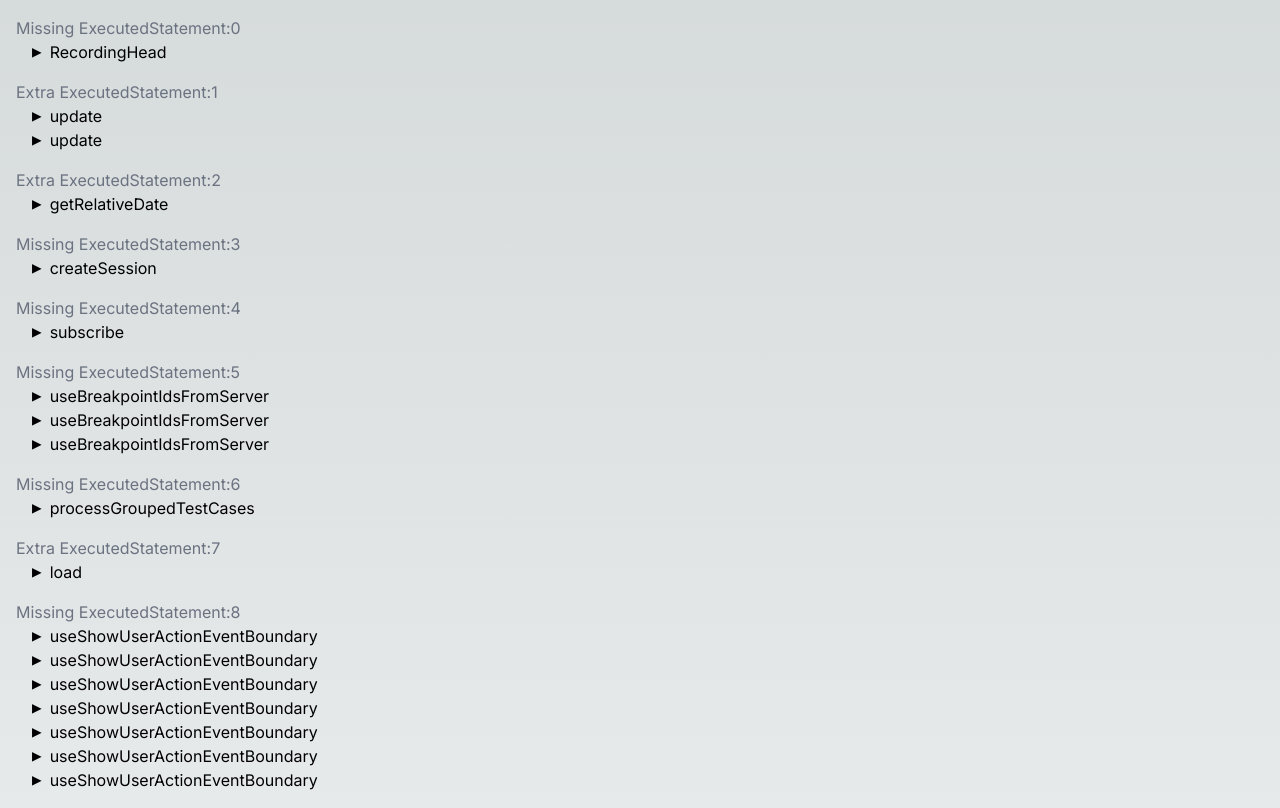
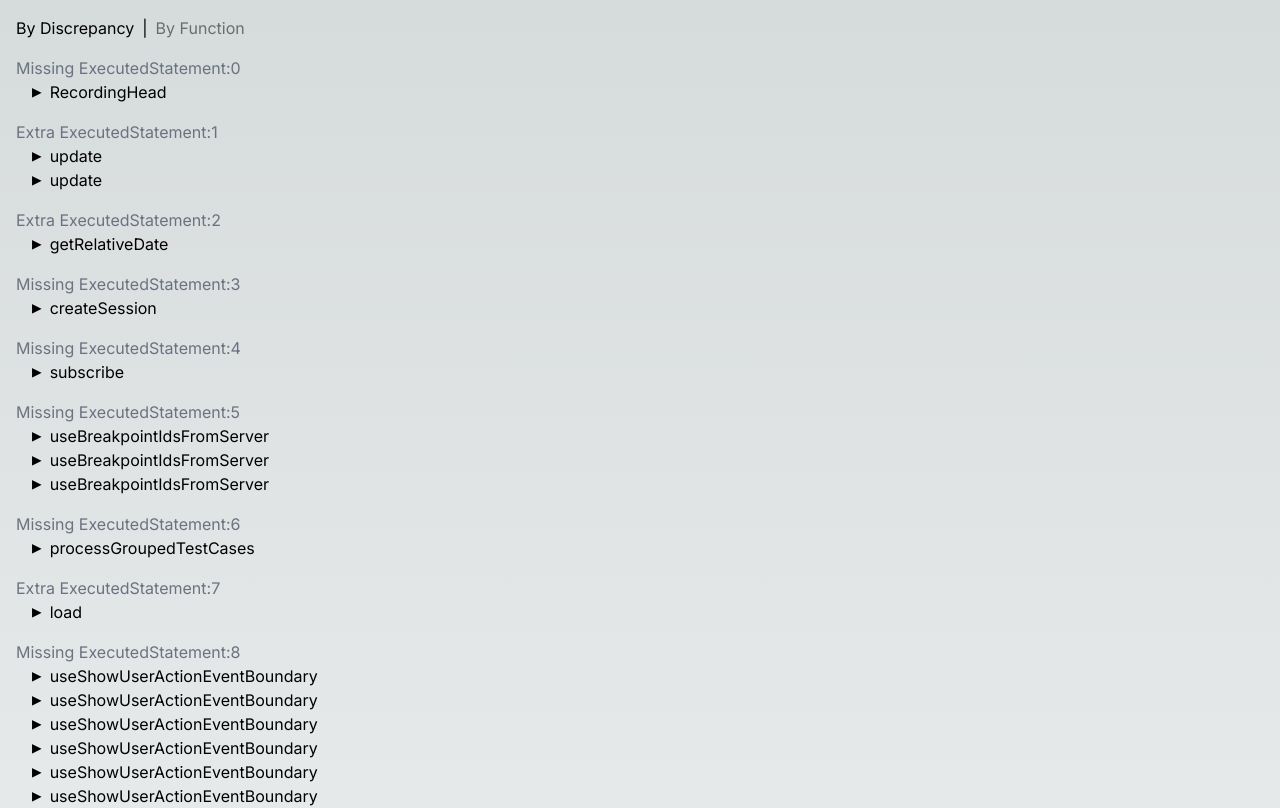
Before and after one commit to jaril/rca-viewer, a Next.js app: page / in a window 1280 px wide. Shown: the top 808 px of the page. Built offline with nearby package versions, Linux system fonts and the light colour scheme.

Commit message:
Allow user to show discrepancies by function

```diff
--- a/src/app/page.tsx
+++ b/src/app/page.tsx
@@ -9,40 +9,96 @@ type _Sequence = {
   kind: string;
   sequenceId: string;
   discrepancies: _Discrepancy[];
+  functions: _Function[];
 };
 type _Discrepancy = any;
+type _Function = any;
+type _GroupedFunction = {
+  name: string;
+  events: any[];
+};
 
 export default function Home() {
+  const [groupBy, setGroupBy] = useState<"function" | "discrepancy">(
+    "discrepancy"
+  );
   const discrepancies = data.discrepancies[0].discrepancies;
   const executedStatements = discrepancies.filter(
     (d) => d.eventKind === "ExecutedStatement"
   );
   const { ExecutedStatement: sequences } = groupSequences(executedStatements);
-  console.log({ executedStatements, sequences });
 
   useEffect(() => {}, []);
   return (
-    <div className="p-4">
+    <div className="p-4 gap-4 flex flex-col">
+      <div className="flex flex-row gap-2">
+        <button
+          className={groupBy === "discrepancy" ? "opacity-100" : "opacity-50"}
+          onClick={() => setGroupBy("discrepancy")}
+        >
+          By Discrepancy
+        </button>
+        <div>|</div>
+        <button
+          className={groupBy === "function" ? "opacity-100" : "opacity-50"}
+          onClick={() => setGroupBy("function")}
+        >
+          By Function
+        </button>
+      </div>
       <div className="flex flex-col gap-4">
         {Object.values(sequences).map((s, i) => (
-          <Sequence sequence={s} key={i} />
+          <Sequence sequence={s} key={i} groupBy={groupBy} />
         ))}
       </div>
     </div>
   );
 }
 
-function Sequence({ sequence }: { sequence: _Sequence }) {
+function Sequence({
+  sequence,
+  groupBy,
+}: {
+  sequence: _Sequence;
+  groupBy: "discrepancy" | "function";
+}) {
   return (
     <div>
       <div className="text-gray-500">
         {sequence.kind} {sequence.sequenceId}
       </div>
       <div className="pl-4">
-        {sequence.discrepancies.map((s, i) => (
-          <Statement statement={s} key={i} />
-        ))}
+        {groupBy === "discrepancy"
+          ? sequence.discrepancies.map((s, i) => (
+              <Statement statement={s} key={i} />
+            ))
+          : Object.values(sequence.functions).map((fn, i) => (
+              <GroupedFunction key={i} groupedFn={fn} />
+            ))}
       </div>
+    </div>
+  );
+}
+
+function GroupedFunction({ groupedFn }: { groupedFn: _GroupedFunction }) {
+  const [expanded, setExpanded] = useState(false);
+  const firstEvent = groupedFn.events[0];
+  const focusLines = groupedFn.events.map((e) => e.description.line);
+
+  return (
+    <div>
+      <div className="flex flex-row gap-2">
+        <button className="font-mono" onClick={() => setExpanded(!expanded)}>
+          {expanded ? "▼" : "▶"}
+        </button>
+        <div>{groupedFn.name}</div>
+      </div>
+      {expanded ? (
+        <FramePoints
+          points={firstEvent.description.framePoints}
+          focusLines={focusLines}
+        />
+      ) : null}
     </div>
   );
 }
@@ -50,7 +106,7 @@ function Sequence({ sequence }: { sequence: _Sequence }) {
 function Statement({ statement }: { statement: _Statement }) {
   const [expanded, setExpanded] = useState(false);
 
-  const focusLine = statement.event.description.line;
+  const focusLines = [statement.event.description.line];
   return (
     <div className="flex flex-col gap-2">
       <div className="flex flex-row gap-2">
@@ -64,7 +120,7 @@ function Statement({ statement }: { statement: _Statement }) {
       {expanded ? (
         <FramePoints
           points={statement.event.description.framePoints}
-          focusLine={focusLine}
+          focusLines={focusLines}
         />
       ) : null}
     </div>
@@ -77,21 +133,21 @@ function FunctionOutline({ outline }: { outline: any }) {
 
 function FramePoints({
   points,
-  focusLine,
+  focusLines,
 }: {
   points: any[];
-  focusLine: number;
+  focusLines: number[];
 }) {
   return (
     <div className="pl-4 overflow-auto border-l-gray-700 border-l">
       {points.map((p, i) => (
-        <Point key={i} point={p} focusLine={focusLine} />
+        <Point key={i} point={p} focusLines={focusLines} />
       ))}
     </div>
   );
 }
 
-function Point({ point, focusLine }: { point: any; focusLine: number }) {
+function Point({ point, focusLines }: { point: any; focusLines: number[] }) {
   return (
     <div className="flex flex-row font-mono text-xs text-gray-600">
       {point.breakable ? (
@@ -105,7 +161,7 @@ function Point({ point, focusLine }: { point: any; focusLine: number }) {
       )}
       <div
         className={`flex flex-row ${
-          point.location.line === focusLine ? "text-white" : ""
+          focusLines.includes(point.location.line) ? "text-white" : ""
         }`}
       >
         <div>|</div>
--- a/src/utils.ts
+++ b/src/utils.ts
@@ -7,14 +7,31 @@ export function groupSequences(discrepancies: any[]) {
     }
 
     const group = grouped[d.eventKind];
+    const functionName = d.event.description.functionOutline.name;
+    const sequence = group[d.sequenceId];
+
     if (!group[d.sequenceId]) {
+      const fns: Record<string, any> = {};
+      fns[functionName] = d.event;
+
       group[d.sequenceId] = {
         sequenceId: d.sequenceId,
         kind: d.kind,
         discrepancies: [d],
+        functions: {},
       };
     } else {
       group[d.sequenceId].discrepancies.push(d);
+    }
+
+    const event = d.event;
+    if (!group[d.sequenceId].functions[functionName]) {
+      group[d.sequenceId].functions[functionName] = {
+        name: functionName,
+        events: [event]
+      }
+    } else {
+      group[d.sequenceId].functions[functionName].events.push(event);
     }
   });
 
```
